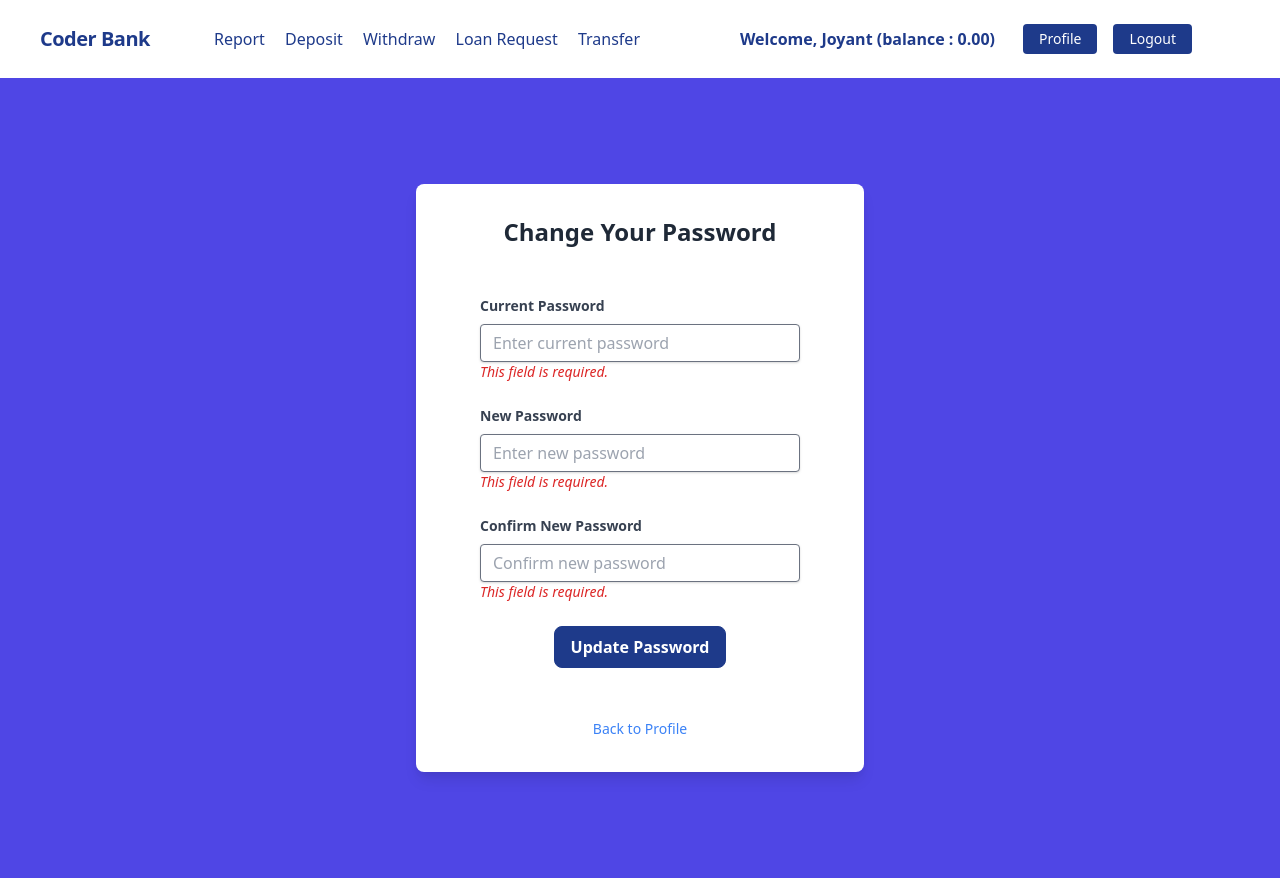
After one commit to joyant-s-g-j/Coder-Bank, a Django app: page /accounts/pass_change/ in a window 1280 px wide. The commit adds this page. Run offline with Django 5.2, Linux system fonts and the light colour scheme; a user stored in the database is signed in; data comes from the database, SQL or seed files in the repository.

Commit message:
task done

```diff
--- /dev/null
+++ b/accounts/templates/accounts/passchange.html
@@ -0,0 +1,61 @@
+{% extends "base.html" %}
+{% load static %}
+{% block body %}
+
+<div class="flex items-center justify-center min-h-screen">
+    <div class="bg-white p-8 rounded-lg shadow-lg w-full max-w-md">
+        <h1 class="text-2xl font-bold text-gray-800 mb-6 text-center">Change Your Password</h1>
+
+        <form method="post" class="px-8 pt-6 pb-8 mb-4">
+            {% csrf_token %}
+
+            <div class="mb-4">
+                <label class="block text-gray-700 text-sm font-bold mb-2" for="old_password">
+                    Current Password
+                </label>
+                <input class="shadow appearance-none border rounded w-full py-2 px-3 text-gray-700 leading-tight border-gray-500 focus:outline-none focus:shadow-outline" name="old_password" id="old_password" type="password" required placeholder="Enter current password">
+                {% if form.old_password.errors %}
+                    {% for error in form.old_password.errors %}
+                        <p class="text-red-600 text-sm italic pb-2">{{ error }}</p>
+                    {% endfor %}
+                {% endif %}
+            </div>
+
+            <div class="mb-4">
+                <label class="block text-gray-700 text-sm font-bold mb-2" for="new_password1">
+                    New Password
+                </label>
+                <input class="shadow appearance-none border rounded w-full py-2 px-3 text-gray-700 leading-tight border-gray-500 focus:outline-none focus:shadow-outline" name="new_password1" id="new_password1" type="password" required placeholder="Enter new password">
+                {% if form.new_password1.errors %}
+                    {% for error in form.new_password1.errors %}
+                        <p class="text-red-600 text-sm italic pb-2">{{ error }}</p>
+                    {% endfor %}
+                {% endif %}
+            </div>
+
+            <div class="mb-4">
+                <label class="block text-gray-700 text-sm font-bold mb-2" for="new_password2">
+                    Confirm New Password
+                </label>
+                <input class="shadow appearance-none border rounded w-full py-2 px-3 text-gray-700 leading-tight border-gray-500 focus:outline-none focus:shadow-outline" name="new_password2" id="new_password2" type="password" required placeholder="Confirm new password">
+                {% if form.new_password2.errors %}
+                    {% for error in form.new_password2.errors %}
+                        <p class="text-red-600 text-sm italic pb-2">{{ error }}</p>
+                    {% endfor %}
+                {% endif %}
+            </div>
+
+            <div class="flex w-full justify-center">
+                <button class="bg-blue-900 text-white hover:text-blue-900 hover:bg-white border border-blue-900 font-bold px-4 py-2 rounded-lg" type="submit">
+                    Update Password
+                </button>
+            </div>
+        </form>
+
+        <div class="text-center mt-4">
+            <a href="{% url 'profile' %}" class="text-sm text-blue-500 hover:underline">Back to Profile</a>
+        </div>
+    </div>
+</div>
+
+{% endblock %}
--- /dev/null
+++ b/accounts/templates/accounts/passchange_email.html
@@ -0,0 +1,4 @@
+<h3>Hello {{user.first_name}} {{user.last_name}}</h3>
+
+<p>Your password was successfully changed. If you didn’t make this change, please contact support immediately.</p>
+<p>Thank you, <br>Coder Bank</p>
--- a/accounts/urls.py
+++ b/accounts/urls.py
@@ -1,8 +1,9 @@
 from django.urls import path
-from .views import UserRegistrationView, UserLoginView, UserLogoutView, UserBankAccountUpdateView
+from .views import UserRegistrationView, UserLoginView, UserLogoutView, UserBankAccountUpdateView, pass_change
 urlpatterns = [
     path('register/', UserRegistrationView.as_view(), name='register'),
     path('login/', UserLoginView.as_view(), name='login'),
     path('logout/', UserLogoutView.as_view(), name='logout'),
-    path('profile/', UserBankAccountUpdateView.as_view(), name='profile')
+    path('profile/', UserBankAccountUpdateView.as_view(), name='profile'),
+    path('pass_change/', pass_change, name='passchange'),
 ]
--- a/accounts/views.py
+++ b/accounts/views.py
@@ -5,7 +5,39 @@ from django.contrib.auth import login, logout
 from django.urls import reverse_lazy
 from django.contrib.auth.views import LoginView, LogoutView
 from django.views import View
-# Create your views here.
+from django.contrib.auth.decorators import login_required
+from django.contrib.auth.forms import PasswordChangeForm
+from django.contrib.auth import update_session_auth_hash
+from django.contrib import messages
+from django.core.mail import EmailMultiAlternatives
+from django.template.loader import render_to_string
+
+def send_passchange_email(user, subject, template):
+    message = render_to_string(template, {
+        'user' : user,
+    })
+    send_email = EmailMultiAlternatives(subject, message, to=[user.email])
+    send_email.attach_alternative(message, 'text/html')
+    send_email.send()
+
+@login_required
+def pass_change(request):
+    form = PasswordChangeForm(user=request.user, data=request.POST)
+    if request.user.is_authenticated:
+        if request.method == "POST":
+            if form.is_valid():
+                form.save()
+                update_session_auth_hash(request, form.user)
+                messages.success(request, "Your password was updated successfully!")
+                send_passchange_email(user=request.user, subject='Password Changed', template="accounts/passchange_email.html")
+                return redirect('profile')
+        else:
+            messages.error(request, "Please correct the error below.")
+    else:
+        return redirect('login')
+
+    return render(request, 'accounts/passchange.html', {'form': form})
+
 class UserRegistrationView(FormView):
     template_name = 'accounts/user_registration.html'
     form_class = UserRegistrationForm
--- a/core/templates/base.html
+++ b/core/templates/base.html
@@ -11,13 +11,13 @@
         <link href="https://unpkg.com/tailwindcss@^1.0/dist/tailwind.min.css" rel="stylesheet">
 
         {% block head_extra %}{% endblock %}
-        <style>
+        {% comment %} <style>
             footer {
                 position: fixed !important;
                 bottom: 0 !important;
                 width: 100%;
             }
-        </style>
+        </style> {% endcomment %}
     </head>
     <body class="bg-indigo-600">
         {% include 'navbar.html' %}
@@ -27,9 +27,9 @@
                 {% block content %}
                 {% endblock %}
             </div>
-            {% include 'footer.html' %}
 
         {% endblock %}
+        {% comment %} {% include 'footer.html' %} {% endcomment %}
     </body>
 
 </html>
--- /dev/null
+++ b/transactions/templates/transactions/balance_transfer_receiver.html
@@ -0,0 +1,6 @@
+<h3>Hello {{user.first_name}} {{user.last_name}}</h3>
+
+<p>In your account {{amount}} BDT has been successfully added. After money adding your total amount is {{user.account.balance}}</p>
+
+<p>Thanks for banking with us</p>
+<p>Coder Bank</p>
--- /dev/null
+++ b/transactions/templates/transactions/balance_transfer_sender.html
@@ -0,0 +1,6 @@
+<h3>Hello {{user.first_name}} {{user.last_name}}</h3>
+
+<p>Your transfer request for {{amount}} BDT has been successfully completed. After transfer your total amount is {{user.account.balance}}</p>
+
+<p>Thanks for banking with us</p>
+<p>Coder Bank</p>
```
Also changed, not shown: accounts/templates/accounts/profile.html (+7 -1 lines), transactions/admin.py (+6 -6 lines), transactions/models.py (+4 -4 lines), transactions/views.py (+30 -22 lines), transactions/migrations/0007_bank.py (added).
